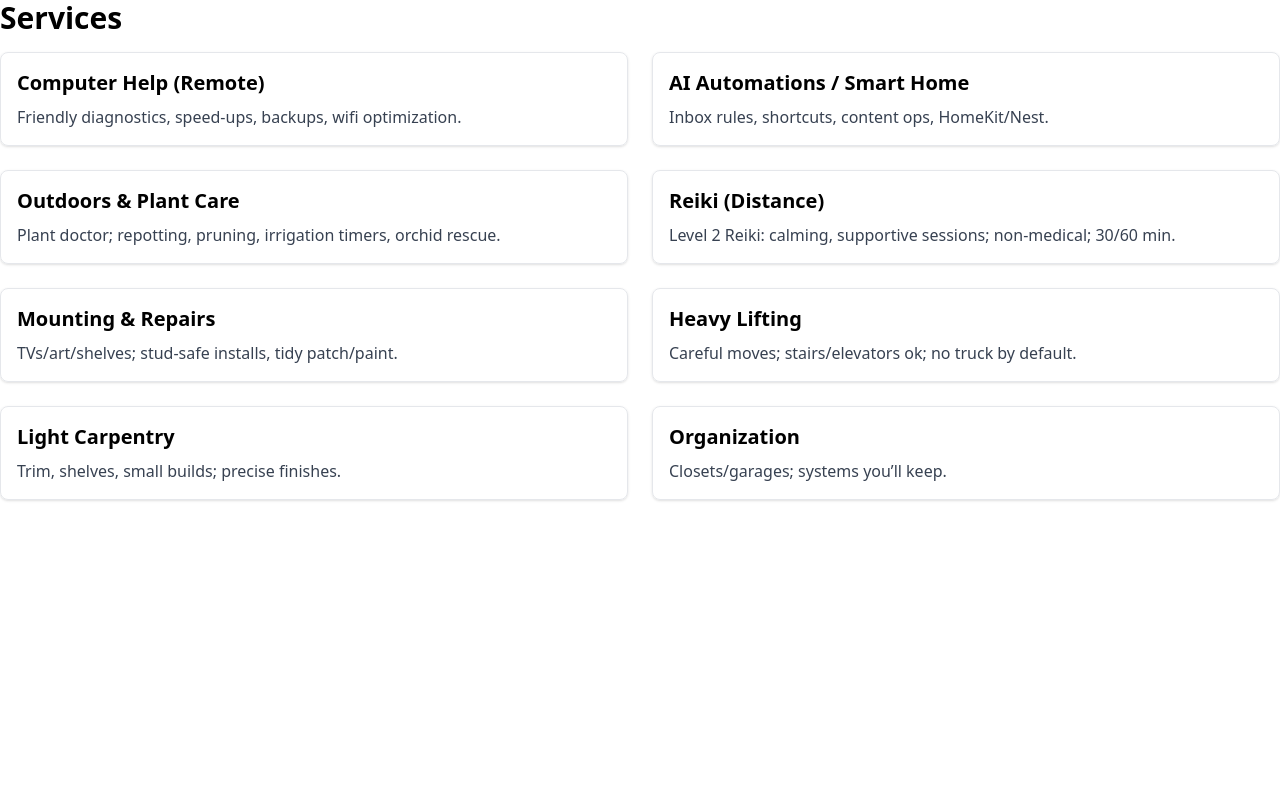
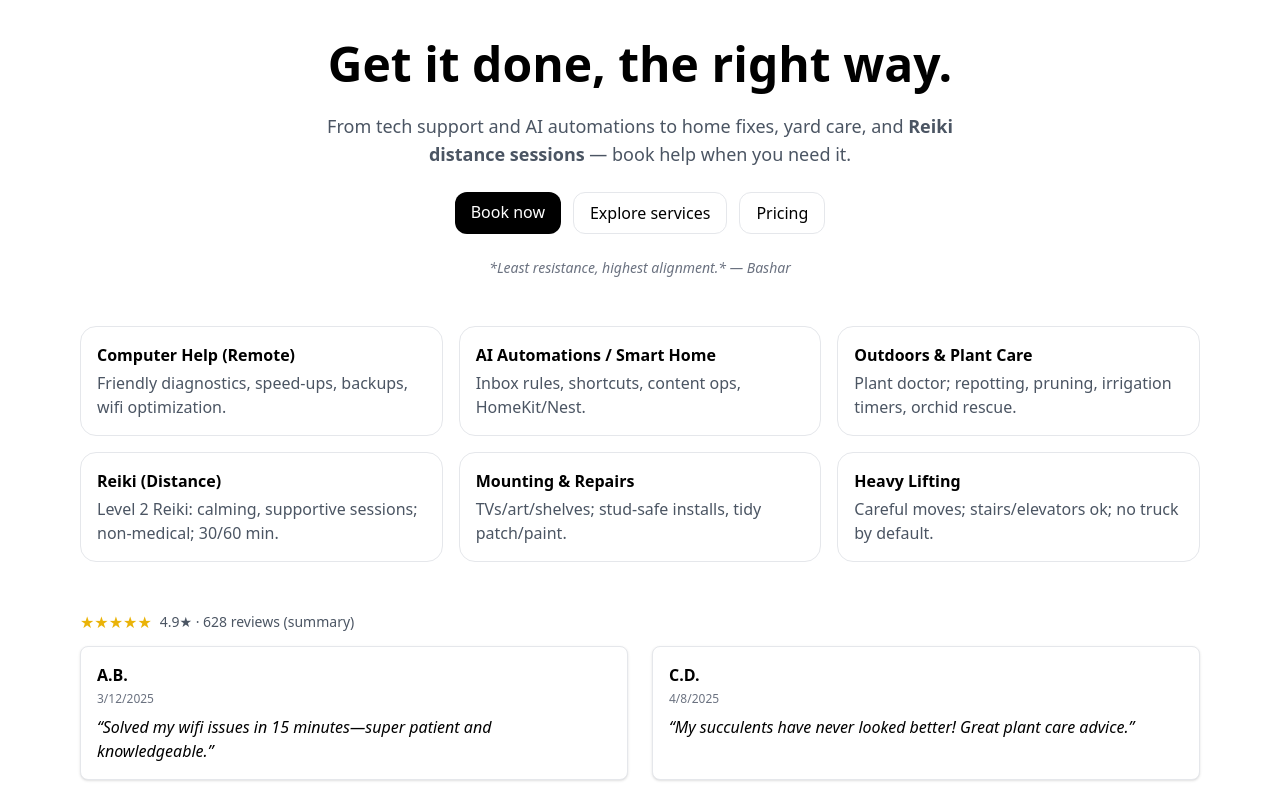
Before and after one commit to gggunit/versacraft-site, a Next.js app: page /site in a window 1280 px wide. Shown: the top 800 px of the page. Built offline with nearby package versions, Linux system fonts and the light colour scheme.

Commit message:
feat: add home page hero with CTAs

```diff
--- a/app/site/page.tsx
+++ b/app/site/page.tsx
@@ -1,53 +1,45 @@
-const services = [
-  {
-    title: 'Computer Help (Remote)',
-    description: 'Friendly diagnostics, speed-ups, backups, wifi optimization.',
-  },
-  {
-    title: 'AI Automations / Smart Home',
-    description: 'Inbox rules, shortcuts, content ops, HomeKit/Nest.',
-  },
-  {
-    title: 'Outdoors & Plant Care',
-    description: 'Plant doctor; repotting, pruning, irrigation timers, orchid rescue.',
-  },
-  {
-    title: 'Reiki (Distance)',
-    description: 'Level 2 Reiki: calming, supportive sessions; non-medical; 30/60 min.',
-  },
-  {
-    title: 'Mounting & Repairs',
-    description: 'TVs/art/shelves; stud-safe installs, tidy patch/paint.',
-  },
-  {
-    title: 'Heavy Lifting',
-    description: 'Careful moves; stairs/elevators ok; no truck by default.',
-  },
-  {
-    title: 'Light Carpentry',
-    description: 'Trim, shelves, small builds; precise finishes.',
-  },
-  {
-    title: 'Organization',
-    description: 'Closets/garages; systems you’ll keep.',
-  },
-];
+import Link from "next/link";
+import ReviewList from "@/components/ReviewList";
 
-export default function ServicesPage() {
+export default function HomePage() {
   return (
-    <div>
-      <h1 className="text-3xl font-bold mb-4">Services</h1>
-      <div className="grid sm:grid-cols-2 gap-6">
-        {services.map((service) => (
-          <div
-            key={service.title}
-            className="border rounded-lg p-4 shadow hover:shadow-md transition-shadow"
-          >
-            <h2 className="text-xl font-semibold mb-2">{service.title}</h2>
-            <p className="text-gray-700">{service.description}</p>
-          </div>
+    <main className="max-w-6xl mx-auto px-4 py-10 space-y-12">
+      <section className="text-center space-y-6">
+        <h1 className="text-4xl md:text-5xl font-semibold">Get it done, the right way.</h1>
+        <p className="text-lg text-gray-600 max-w-2xl mx-auto">
+          From tech support and AI automations to home fixes, yard care, and <strong>Reiki distance sessions</strong> — book help when you need it.
+        </p>
+        <div className="flex flex-wrap gap-3 justify-center">
+          <Link className="px-4 py-2 rounded-xl bg-black text-white" href="/availability">Book now</Link>
+          <Link className="px-4 py-2 rounded-xl border" href="/services">Explore services</Link>
+          <Link className="px-4 py-2 rounded-xl border" href="/pricing">Pricing</Link>
+        </div>
+        <p className="text-sm text-gray-500 italic">*Least resistance, highest alignment.* — Bashar</p>
+      </section>
+
+      <section className="grid md:grid-cols-2 lg:grid-cols-3 gap-4">
+        {[
+          ["Computer Help (Remote)", "Friendly diagnostics, speed-ups, backups, wifi optimization.", "/services#computer"],
+          ["AI Automations / Smart Home", "Inbox rules, shortcuts, content ops, HomeKit/Nest.", "/services#ai"],
+          ["Outdoors & Plant Care", "Plant doctor; repotting, pruning, irrigation timers, orchid rescue.", "/services#plants"],
+          ["Reiki (Distance)", "Level 2 Reiki: calming, supportive sessions; non-medical; 30/60 min.", "/services#reiki"],
+          ["Mounting & Repairs", "TVs/art/shelves; stud-safe installs, tidy patch/paint.", "/services#mounting"],
+          ["Heavy Lifting", "Careful moves; stairs/elevators ok; no truck by default.", "/services#lifting"],
+        ].map(([title, blurb, href]) => (
+          <Link key={title} href={href} className="rounded-2xl border p-4 hover:shadow-sm">
+            <h3 className="font-semibold">{title}</h3>
+            <p className="text-gray-600 mt-1">{blurb}</p>
+          </Link>
         ))}
-      </div>
-    </div>
+      </section>
+
+      <section className="space-y-3">
+        <div className="flex items-center gap-2">
+          <span className="text-yellow-500">★★★★★</span>
+          <span className="text-sm text-gray-600">4.9★ · 628 reviews (summary)</span>
+        </div>
+        <ReviewList />
+      </section>
+    </main>
   );
 }
```
